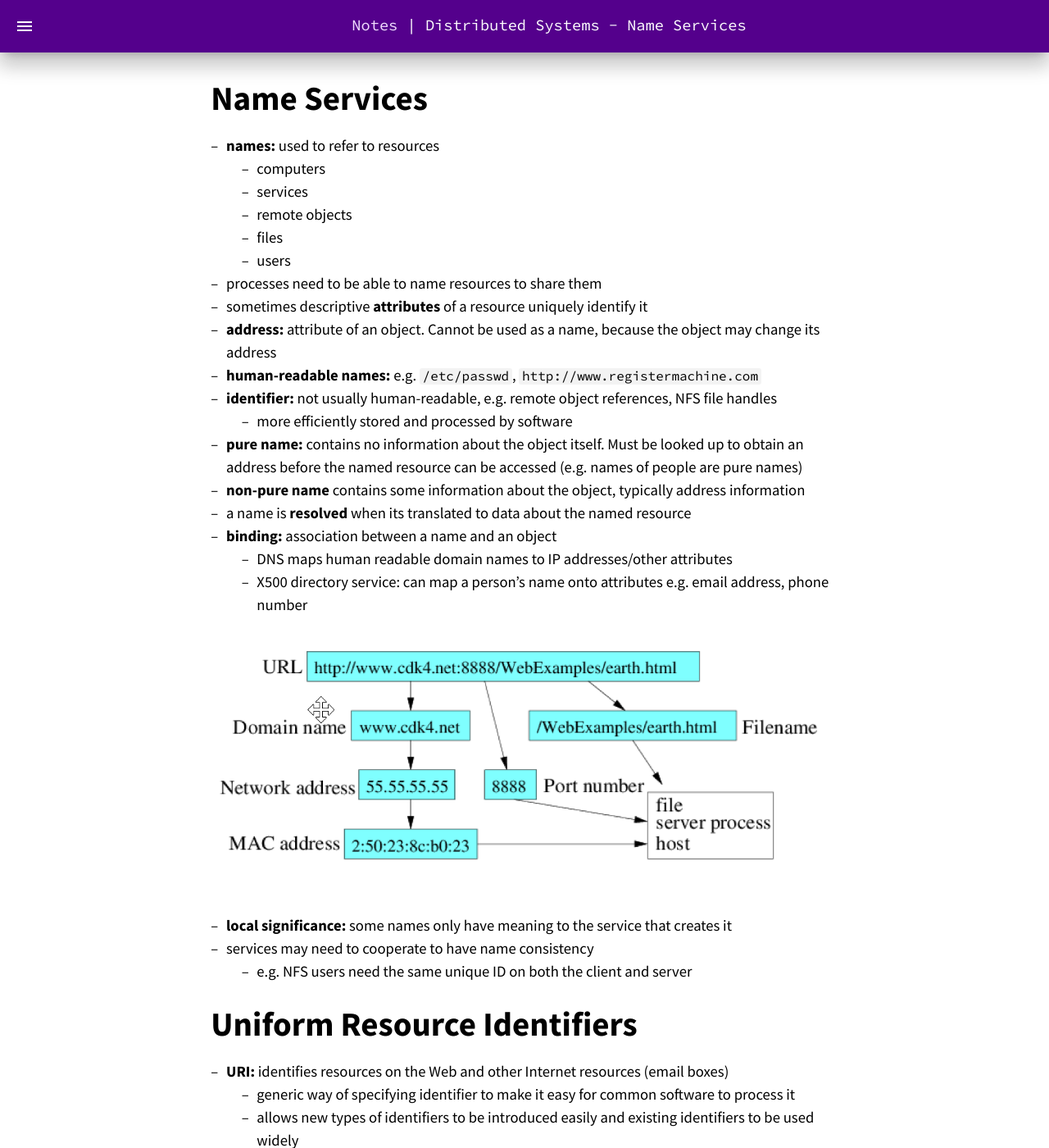
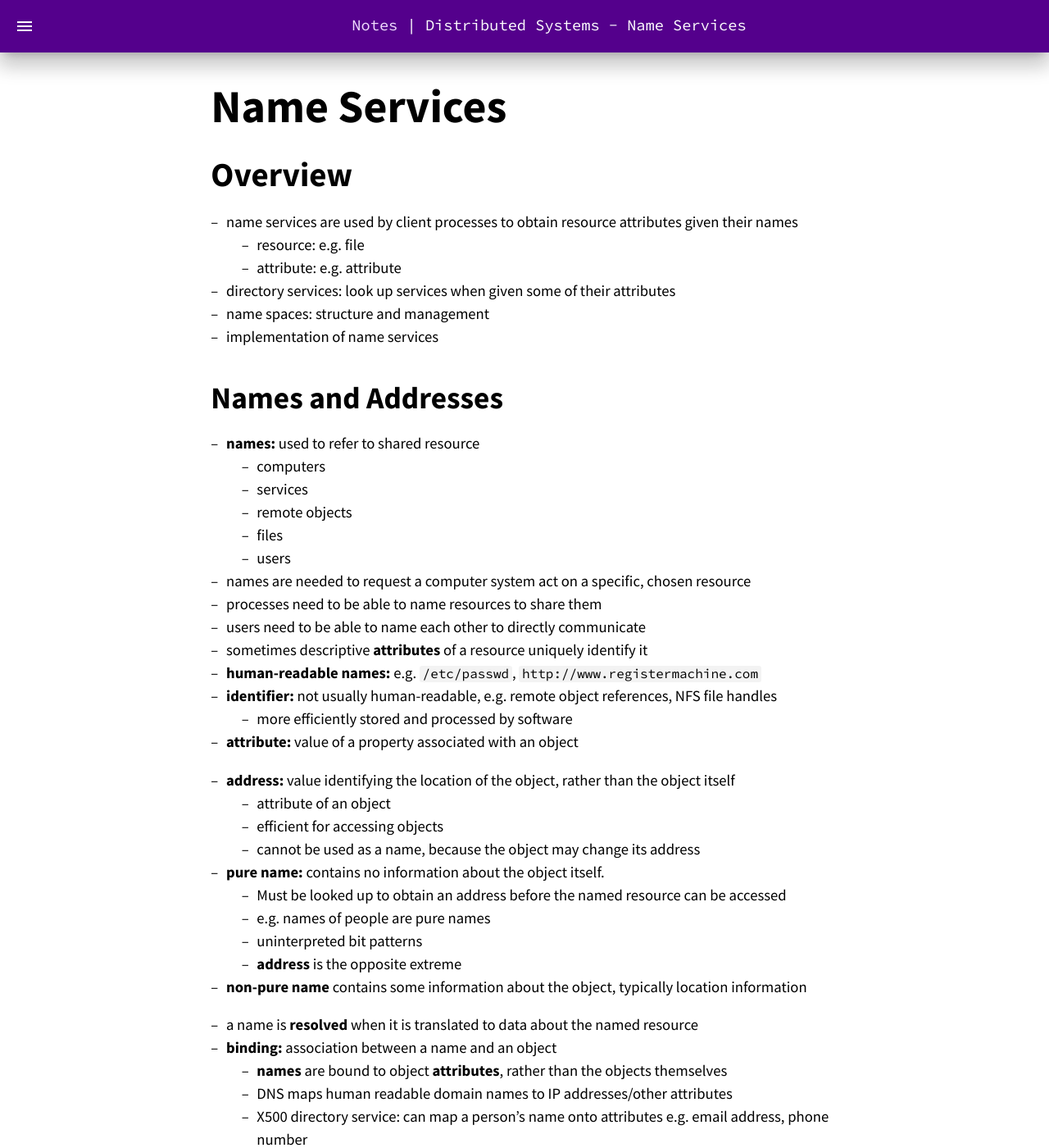
Before and after one commit to jsinkers/notes, a Jekyll site: the page built from _notebooks/distrib_sys/07-name-services.md, in a window 1280 px wide and 1400 px high, scrolled down 235 px. Shown: the whole window at 82% size. Built offline with Jekyll 4.4.1, drawn with Linux system fonts in a browser that asks for light colours; some of the changed text lies outside the part shown.

Commit message:
dns notes

```diff
--- a/_notebooks/distrib_sys/07-name-services.md
+++ b/_notebooks/distrib_sys/07-name-services.md
@@ -8,35 +8,65 @@ tags:
 
 [TOC]: #
 
-## Name Services
+# Name Services
 
-- __names:__ used to refer to resources
+## Overview
+
+- name services are used by client processes to obtain resource attributes given their names
+  - resource: e.g. file
+  - attribute: e.g. attribute
+- directory services: look up services when given some of their attributes
+- name spaces: structure and management
+- implementation of name services
+
+### Names and Addresses
+
+- __names:__ used to refer to shared resource
   - computers
   - services
   - remote objects
   - files
   - users
+- names are needed to request a computer system act on a specific, chosen resource
 - processes need to be able to name resources to share them
+- users need to be able to name each other to directly communicate
 - sometimes descriptive __attributes__ of a resource uniquely identify it
-- __address:__ attribute of an object.  Cannot be used as a name, because the object
-  may change its address
 - __human-readable names:__ e.g. `/etc/passwd`, `http://www.registermachine.com`
 - __identifier:__ not usually human-readable, e.g. remote object references, NFS file handles
   - more efficiently stored and processed by software
-- __pure name:__ contains no information about the object itself.  Must be looked up to obtain
-  an address before the named resource can be accessed (e.g. names of people are pure names)
-- __non-pure name__ contains some information about the object, typically address information
-- a name is __resolved__ when its translated to data about the named resource
+- __attribute:__ value of a property associated with an object
+
+- __address:__ value identifying the location of the object, rather than the object itself
+  - attribute of an object
+  - efficient for accessing objects
+  - cannot be used as a name, because the object may change its address
+- __pure name:__ contains no information about the object itself.
+  - Must be looked up to obtain an address before the named resource can be
+    accessed
+  - e.g. names of people are pure names
+  - uninterpreted bit patterns
+  - __address__ is the opposite extreme
+- __non-pure name__ contains some information about the object, typically location information
+
+- a name is __resolved__ when it is translated to data about the named resource
 - __binding:__ association between a name and an object
+  - __names__ are bound to object __attributes__, rather than the objects themselves
   - DNS maps human readable domain names to IP addresses/other attributes
   - X500 directory service: can map a person's name onto attributes e.g. email address, phone
     number
 
 ![e.g. name](img/eg-name.png)
 
-- __local significance:__ some names only have meaning to the service that creates it
-- services may need to cooperate to have name consistency
-  - e.g. NFS users need the same unique ID on both the client and server
+- __local significance:__ many names only have meaning to the service that creates it
+  - when a service allocates a resource it generates a unique name, and a client to the
+    service needs to supply the name in order to access that resource
+- sometimes the client can specify to the service the desired name for a new resource
+  - e.g. email username they would like
+  - service is responsible for ensuring username is __locally unique__
+  - then, in combination with __unique domain name__, the email address is unique
+- services may need to cooperate to have __name consistency__
+  - e.g. NFS users need the same unique ID on both the client and server to ensure ownership
+    rights are preserved
 
 ## Uniform Resource Identifiers
 
@@ -44,9 +74,16 @@ tags:
   - generic way of specifying identifier to make it easy for common software to process it
   - allows new types of identifiers to be introduced easily and existing identifiers to be used
     widely
-  - a URL (locator) is a URI
   - scheme at start of URI indicates kind of resource being named `scheme:`
-
+  - e.g. to incorporate existing identifiers such as telephone numbers, prefix it with `tel`:
+    - `tel:+1-123-456-7890`
+  - can define a new `widget` URI by specifying `widget:` scheme
+    - all URIs obey overall URI syntax, plus any additional widget rules
+- __Uniform Resource Locator (URL):__ used for URIs that provide location information, and specify
+  method for accessing the resource (`http:`)
+  - efficient identifier for accessing resources
+  - disadvantage: if resource is deleted/moved, dangling links may remain with the old URL.
+    A user may get a 404 or get a different resource occupying the same location
 - __Uniform Resource Names (URNs):__ URIs used as pure resource names rather than locators
   - requires resolution service/name service to translate URN into an actual address
   - `urn:` prefix is allocated for URNs
@@ -59,8 +96,8 @@ tags:
 
 ## Name Services
 
-- purpose: resolve a name: lookup attributes bound to a name
-- separated from other services because:
+- purpose: resolve a name, i.e. lookup attributes bound to a name
+- separated from other services because of openness of DS, which brings:
   - __unification:__ resources managed by different services use the same naming scheme, as with
     URIs
   - __integration:__ to share resources in different administrative domains requires naming them.
@@ -80,7 +118,8 @@ tags:
 ## Name spaces
 
 - __name space:__ defines set of names valid for a given service
-- structure
+  - service will only lookup a valid name
+- name space structure
   - can be hierarchical, like DNS and UNIX filenames
   - can be flat: e.g. randomly chosen integer ID
 - structured names allow
@@ -90,6 +129,10 @@ tags:
   - fixed: e.g. 32 bit; easier to store and process
   - unbounded
 - __alias:__ an alternative name for a resource.  Provides transparency.
+  - may be easier to remember
+  - may be a common name allowing ease of access to a resource managed by another name
+    e.g. `www.eg.com` may be an alias for `a.b.com`, which may change to `b.eg.com`, while
+    the alias remains the same
 - __naming domain:__ name space for which there exists a single administrative authority for
   assigning names within it
 - administrative authority is usually delegated by division of domain into subdomains, with
@@ -109,29 +152,33 @@ tags:
 - bottlenecks:
   - network I/O
   - server reliability
-- replication can increase availability
+- replication can increase availability for heavily used name services
 - when you delegate name service authority, the service is naturally distributed over delegates:
   service data is usually distributed with respect to domain ownership
 
 ## Navigation
 
-- __navigation:__ resolve request propagates from one server to another
+- __navigation:__ when the resolution request propagates from one server to another
+  - can happen if the first server is unable to resolve the name
 - __iterative navigation:__ client makes request at different servers one at a time, visiting
   increasingly more specific parts of the domain hierarchy
-- __multicast navigation:__ multicasts request to group/subset of name servers.  Only server with
-  the named request returns a result
+- __multicast navigation:__ client multicasts request to group/subset of name servers
+  - Only server with the named request returns a result
 - __non-recursive server-controlled navigation:__ client sends request to server and the server
   continues on behalf of the client iteratively
 - __recursive server-controlled navigation:__ client sends request to a server and server sends
   request to another server recursively
 
+![Navigation](img/dns_resolve_query.png)
+
 ## Caching
 
-- critical to performance of name services
-- binding of names to attributes changes infrequently in most circumstances
-- results of resolution can be cached by client and server
+- critical to __performance__ of name services
+- binding of names to attributes changes __infrequently__ in most circumstances
+- results of resolution can be __cached by client and server__
 - eliminates high level name servers from navigation path and allows resolution to proceed
   despite some server failures
+- cached data can be out of date: changes take time to propagate
 
 ## Domain Name System
 
@@ -166,13 +217,14 @@ tags:
   - name/addresses of at least 2 name servers providing __authoritative__ data for the zone
   - names/addresses of name servers holding authoritative data for delegated subdomains
   - zone management parameters: e.g. caching, replication
-- 2 name servers need to be specified for each domain to ensure availability in event of a single
+- 2 name servers need to be specified for each domain to ensure __availability__ in event of a single
   crash
 - __primary/master server__ reads zone data from a file
 - __secondary server__ downloads zone data from primary server
 - both primary/secondary servers provide authoritative data for the zone
 - any DNS server can cache data from other servers.  They need to inform clients that data
   is not authoritative
+  - each entry in a zone has TTL, after which the cached entry must be deleted/updated
 
 ### Database: Resource Records
 
```
Also changed, not shown: other parts of _notebooks/distrib_sys/07-name-services.md (+7 -2 lines), _notebooks/distrib_sys/06-file-systems.md (+9 -0 lines), _notebooks/distrib_sys/img/dns_resolve_query.png (added), _notebooks/distrib_sys/img/dns_tree.png (added).
